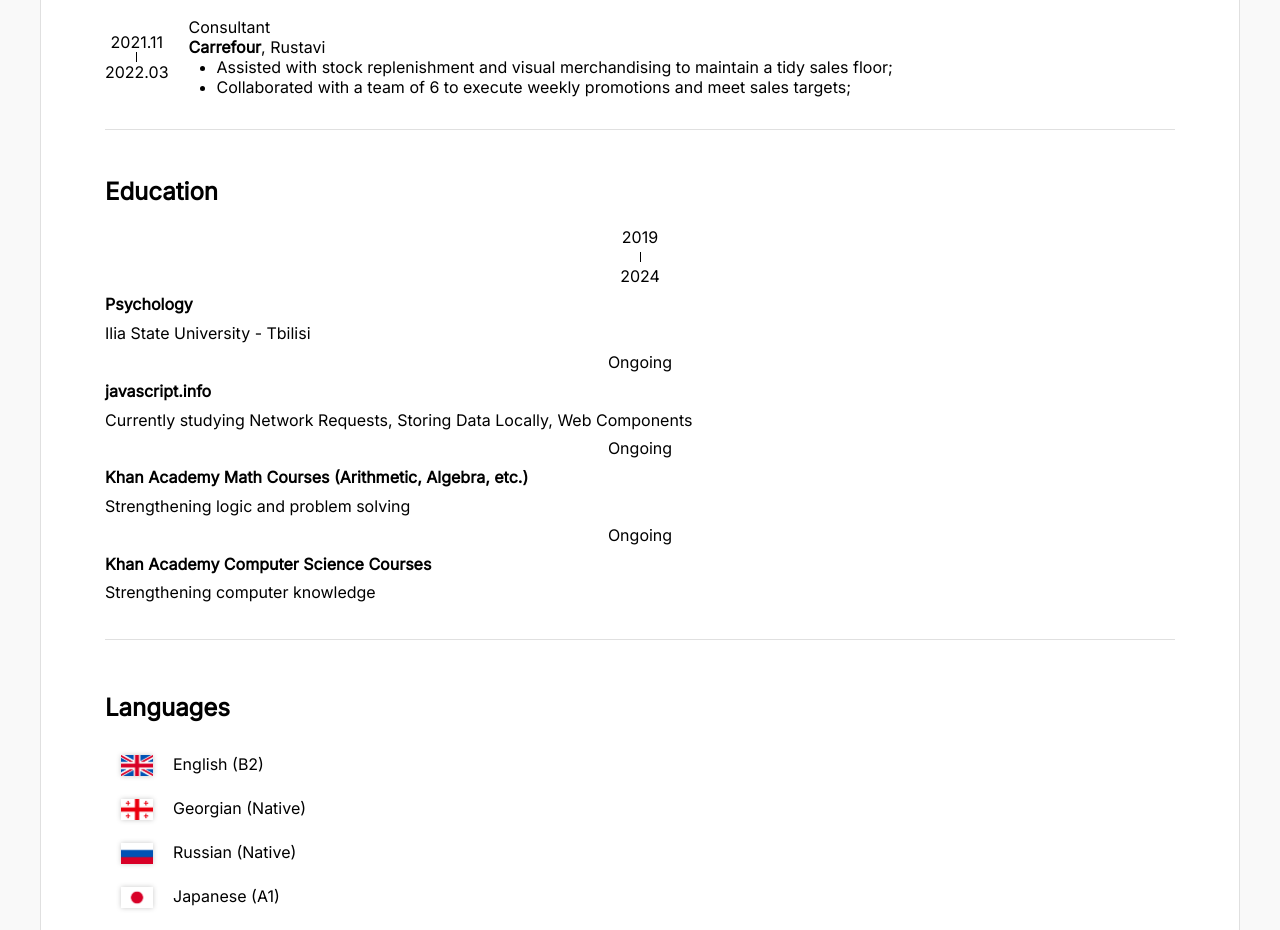
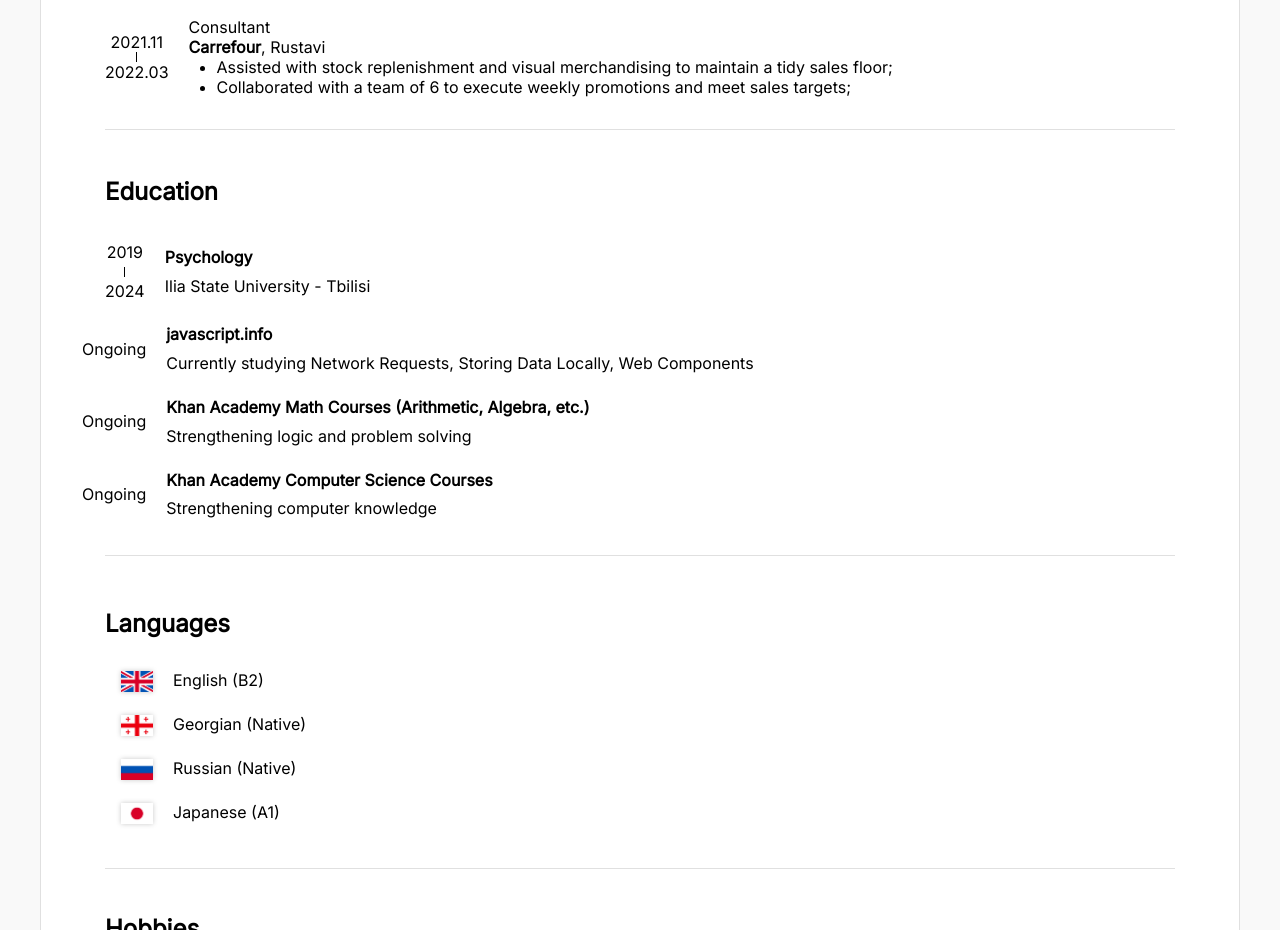
Before and after one commit to xWolfYx/cv, a plain HTML site: page index.html in a window 1280 px wide. Shown: the part 1306-2236 px from the top of the page. Drawn offline with Linux system fonts and the light colour scheme.

Commit message:
feat: add styles for education section

```diff
--- a/styles.css
+++ b/styles.css
@@ -95,6 +95,23 @@
 
 #education {
   line-height: 1.8rem;
+  display: flex;
+  flex-flow: column nowrap;
+  justify-content: center;
+  align-items: flex-start;
+  gap: 15px;
+}
+
+#education > div {
+  display: flex;
+  flex-flow: row nowrap;
+  justify-content: center;
+  align-items: center;
+  gap: 20px;
+}
+
+#education > div:nth-of-type(n + 2) > .period {
+  margin-left: -23px;
 }
 
 #languages {
```
